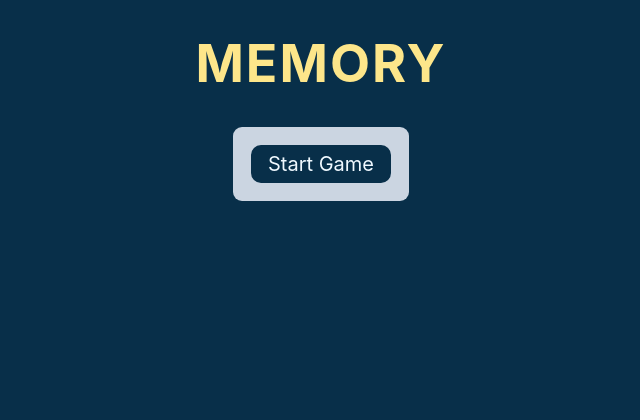
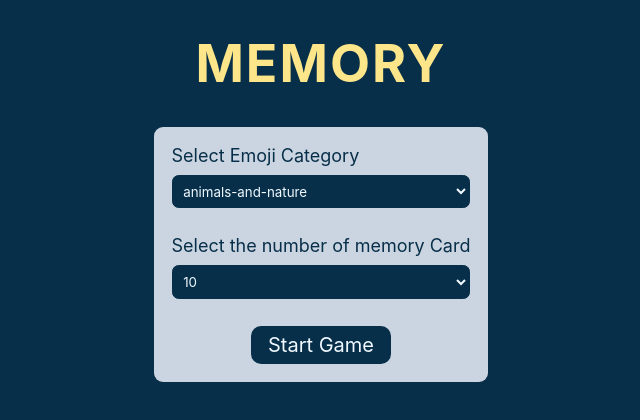
Before and after one commit to rizk-gendy/memory-card-game-react-app, a React (Create React App) app: page / in a window 1280 px wide. Shown: the top 420 px of the page, without its empty margins (319-959 px from the left). Built offline with nearby package versions, Linux system fonts and the light colour scheme.

Commit message:
update the form

```diff
--- a/src/components/Form.jsx
+++ b/src/components/Form.jsx
@@ -1,12 +1,34 @@
 import RegularButton from "./RegularButton";
 
-export default function Form({ handleSubmit }) {
+export default function Form({ handleSubmit, handleChange }) {
 
     return (
-        <form className="wrapper">
-            <RegularButton handleClick={handleSubmit}>
-                Start Game
-            </RegularButton>
-        </form>
+        <div className="form-container" >
+            <form className="wrapper">
+            <div className="form__inner-wrapper">
+                    <label htmlFor="category">Select Emoji Category</label>
+                    <select name="category" id="category" onChange={handleChange}>
+                        <option value="animals-and-nature">animals-and-nature</option>
+                        <option value="food-and-drink">food-and-drink</option>
+                        <option value="travel-and-places">travel-and-places</option>
+                        <option value="objects">objects</option>
+                        <option value="symbols">symbols</option>
+                    </select>
+                </div>
+                <div className="form__inner-wrapper">
+                    <label htmlFor="number">Select the number of  memory Card</label>
+                    <select name="number" id="number" onChange={handleChange}>
+                        <option value="10">10</option>
+                        <option value="20">20</option>
+                        <option value="30">30</option>
+                        <option value="40">40</option>
+                        <option value="50">50</option>
+                    </select>
+                </div>
+                <RegularButton handleClick={handleSubmit}>
+                    Start Game
+                </RegularButton>
+            </form>
+        </div>
     )
 }
```
